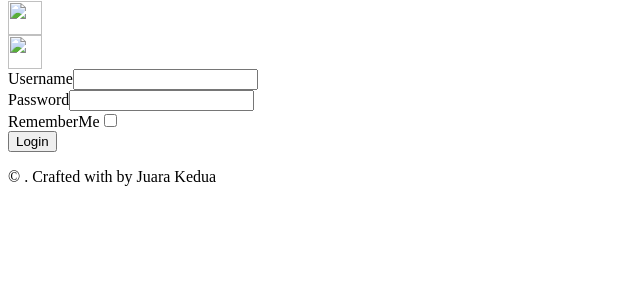
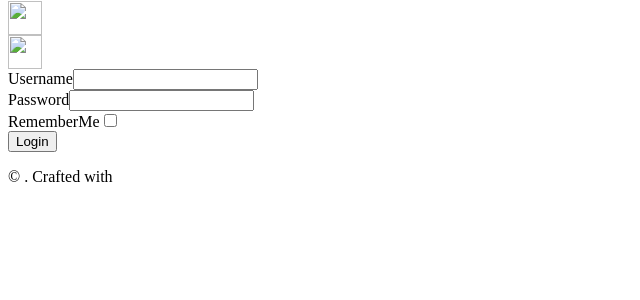
Before and after one commit to ybsisgood/user-management, a PHP site: the page made by views/auth/login.php in a window 1280 px wide. Shown: the part 79-379 px from the top of the page, without its empty margins (0-640 px from the left). Run offline with PHP 8.4, Linux system fonts and the light colour scheme; the template is opened without the code that fills it: most values are stand-ins (such as "Sample title", 1, 10 or a date in 2020); form fields are guessed from the names that the template uses; data that the repository does not hold is empty; some libraries are stand-ins or nearby versions.

Commit message:
Update login.php
remove by juara-kedua

```diff
--- a/views/auth/login.php
+++ b/views/auth/login.php
@@ -99,7 +99,7 @@ $baseUrl = Url::base();
                 <div class="mt-5 text-center">
 
                     <div>
-                        <p><?= Yii::$app->params['yearCopyright'] . ' © ' . Yii::$app->params['companyName'];?>. Crafted with <i class="mdi mdi-coffee text-danger"></i> by Juara Kedua</p>
+                        <p><?= Yii::$app->params['yearCopyright'] . ' © ' . Yii::$app->params['companyName'];?>. Crafted with <i class="mdi mdi-coffee text-danger"></i></p>
                     </div>
                 </div>
 
```
